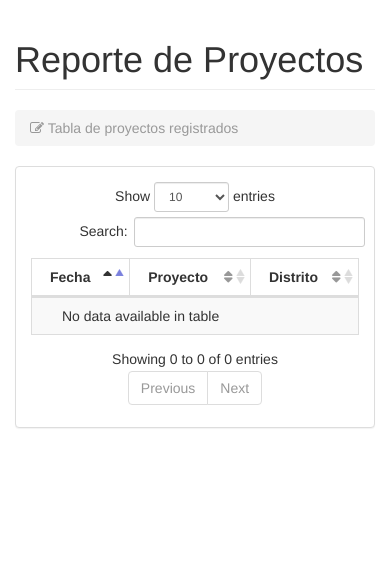
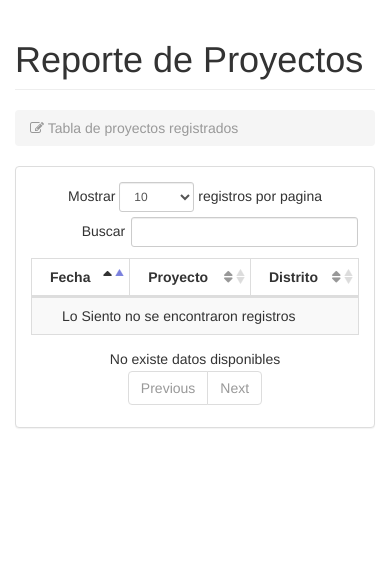
Before and after one commit to invadermustdie/proyectoincialGAMEA, a CodeIgniter app: page /proyectoinicial/index.php/c_reportes/index in a window 390 px wide. Shown: the part 140-707 px from the top of the page. Run offline with CodeIgniter, Linux system fonts and the light colour scheme; data that the repository does not hold is empty.

Commit message:
modificacion de labels en data tablas responsives

```diff
--- a/application/views/plantillas/front_end/footer.php
+++ b/application/views/plantillas/front_end/footer.php
@@ -15,6 +15,16 @@
 <script>
     $(document).ready(function() {
         $('#dataTables-example').DataTable({
+
+            "language": {
+                "search":"Buscar",
+                "lengthMenu": "Mostrar _MENU_ registros por pagina",
+                "zeroRecords": "Lo Siento no se encontraron registros",
+                "info": "Pagina _PAGE_ de _PAGES_",
+                "infoEmpty": "No existe datos disponibles",
+                "infoFiltered": "(filtrado de _MAX_ datos totales)"
+            },
+
             responsive: true
         });
     });
```
